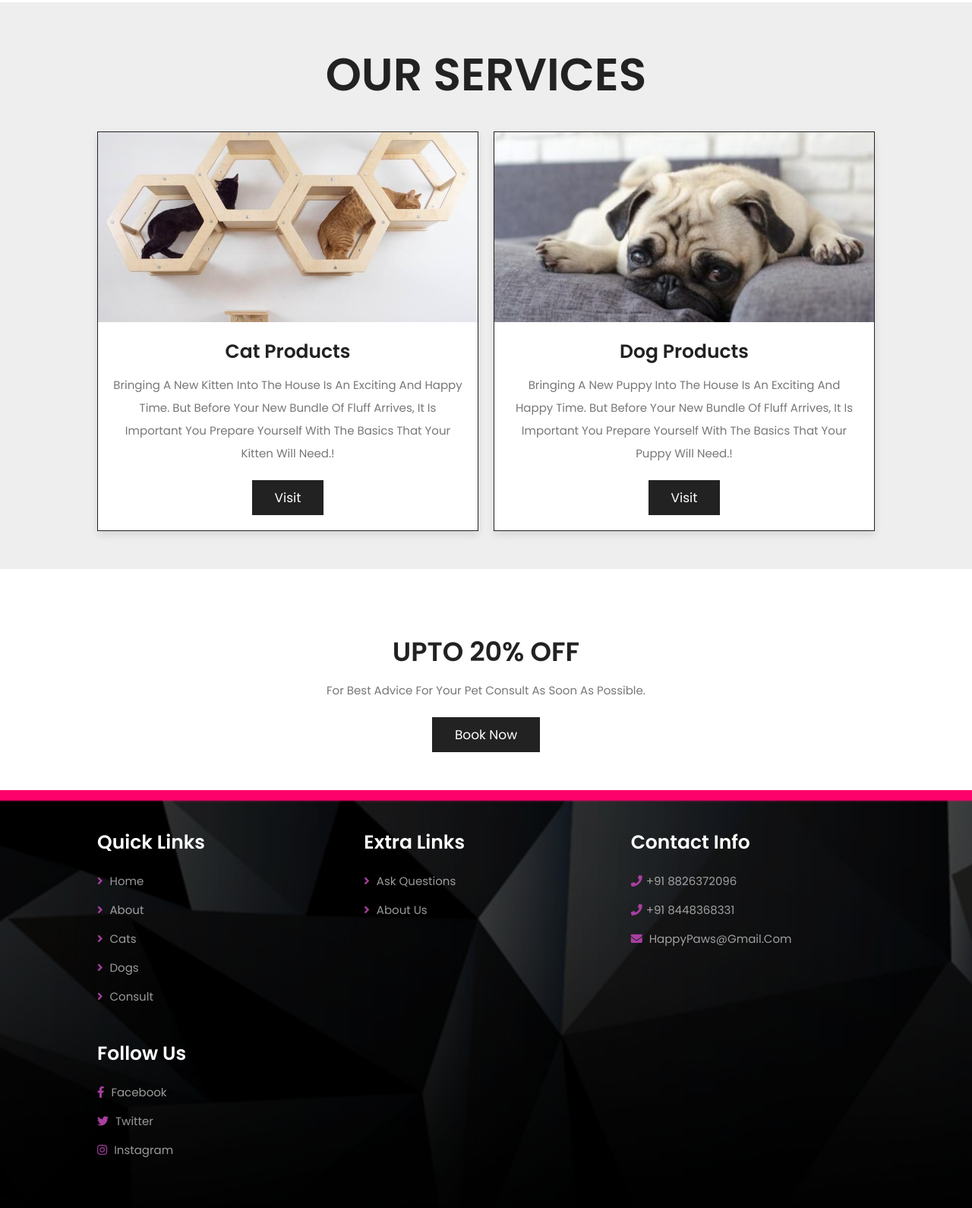
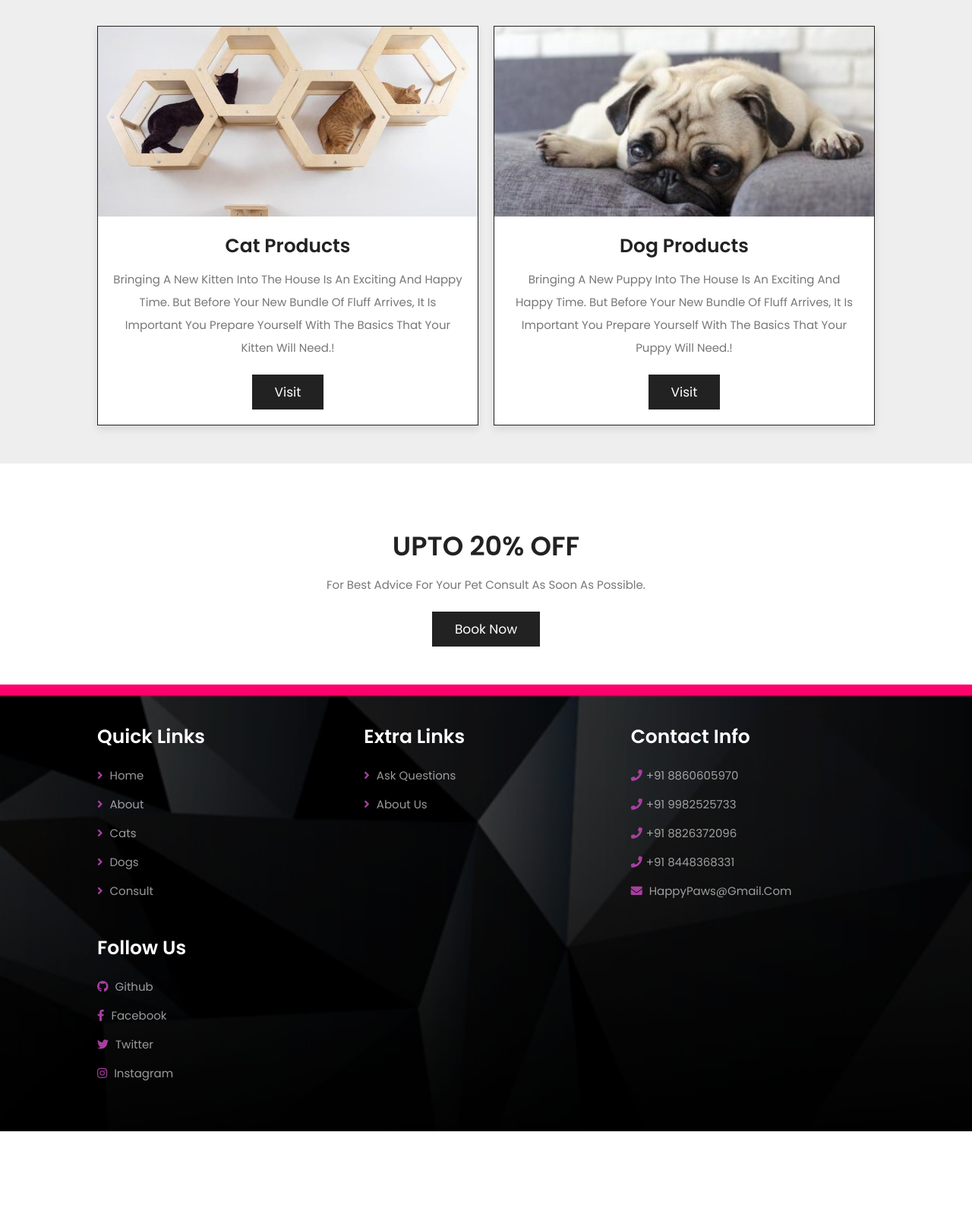
Before and after one commit to Monic-19/DSW_proj, a PHP site: page /home.php in a window 1280 px wide. Shown: the part 1882-3472 px from the top of the page at 76% size. After the commit the page ends 3371 px from the top, so only its background shows below. Run offline with PHP 8.4, Linux system fonts and the light colour scheme.

Commit message:
changed home page somewhat

```diff
--- a/home.php
+++ b/home.php
@@ -75,7 +75,7 @@
 
 <section class="services">
 
-   <h1 class="heading-title"> our services </h1>
+   <h1 class="heading-title"> What Your Pet Needs </h1>
 
    <div class="box-container">
 
@@ -117,7 +117,7 @@
 <section class="home-about">
 
    <div class="image">
-      <img src="img/about.jpg" height="70%" width="70%" alt="">
+      <img src="img/main.svg" height="70%" width="70%" alt="">
    </div>
 
    <div class="content">
@@ -197,7 +197,8 @@
       </div>
 
       <div class="box">
-         <h3>contact info</h3>
+         <h3>contact info</h3> <a href="#"> <i class="fas fa-phone"></i>+91 8860605970 </a>
+         <a href="#"> <i class="fas fa-phone"></i>+91 9982525733 </a>
          <a href="#"> <i class="fas fa-phone"></i>+91 8826372096 </a>
          <a href="#"> <i class="fas fa-phone"></i>+91 8448368331 </a>
          <a href="#"> <i class="fas fa-envelope"></i> HappyPaws@gmail.com </a>
@@ -205,6 +206,7 @@
 
       <div class="box">
          <h3>follow us</h3>
+         <a href="#"> <i class="fab fa-github"></i> Github </a>
          <a href="#"> <i class="fab fa-facebook-f"></i> facebook </a>
          <a href="#"> <i class="fab fa-twitter"></i> twitter </a>
          <a href="#"> <i class="fab fa-instagram"></i> instagram </a>
```
Also changed, not shown: img/logo.svg (added), img/main.svg (added), img/product-1.png (added), img/product-2.png (added), img/product-3.png (added), img/product-4.png (added), img/product-5.png (added), img/product-6.png (added).
